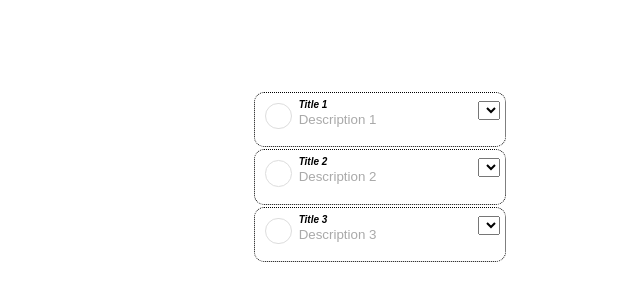
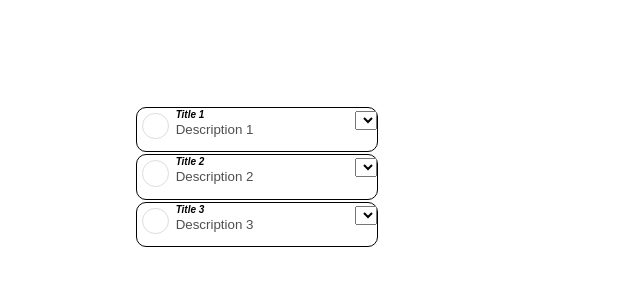
Before and after one commit to guzman8/salle2, a Vue app: page / in a window 1280 px wide. Shown: the part 222-522 px from the top of the page, without its empty margins (386-1026 px from the left). Built offline with nearby package versions, Linux system fonts and the light colour scheme.

Commit message:
fix v-for

```diff
--- a/src/App.vue
+++ b/src/App.vue
@@ -17,7 +17,7 @@ export default {
 <template>
   <div id="header"></div>
   <div id="body">
-    <div class="task" v-for="task in tasks">
+    <div class="task" v-for="(task, index) in tasks" :key="index">
       <span><input type="checkbox" name="selected" class="selection"></span>
       <span>
         <input v-model="task.title" placeholder="{{task.title}}" class="task-title">
@@ -31,13 +31,18 @@ export default {
 </template>
 
 <style>
+body {
+  width: 300px;
+  margin: 0 auto;
+}
+
 .task {
-  border: 1px dotted black;
+  border: 1px solid black;
   border-radius: 10px;
   /*width: 300px;*/
   display: flex;
   margin-bottom: 2px;
-  padding: 5px;
+
 }
 
 .task-title {
@@ -49,7 +54,7 @@ export default {
 
 .task-description {
   display: block;
-  color: darkgrey;
+  color: #4F4F4F;
 }
 
 .task-priority {
```
